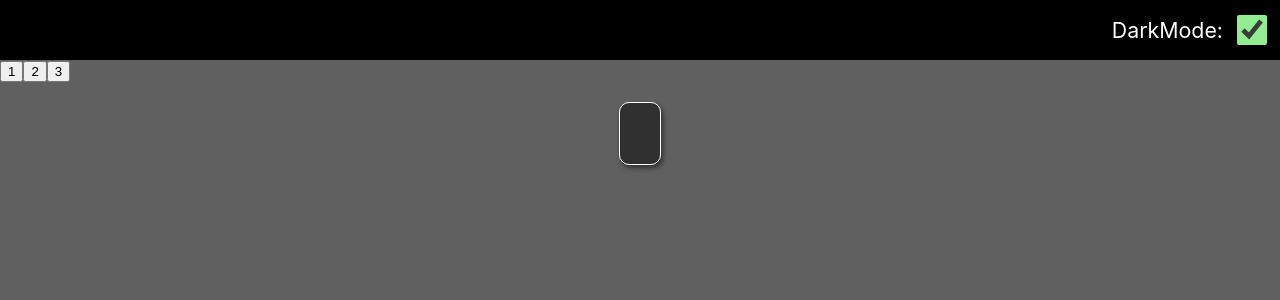
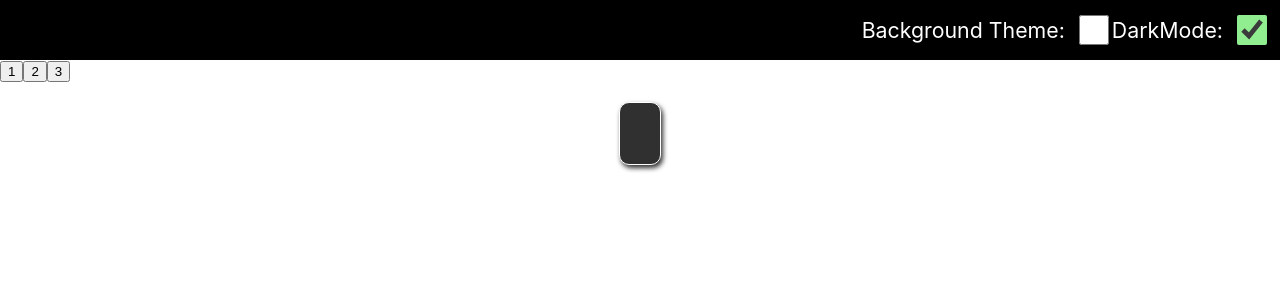
Before and after one commit to DonkoHunor/react-todo, a React (Create React App) app: page / in a window 1280 px wide. Shown: the top 300 px of the page. Built offline with nearby package versions, Linux system fonts and the light colour scheme; no server answers.

Commit message:
useState cleanup

```diff
--- a/src/App.tsx
+++ b/src/App.tsx
@@ -1,4 +1,4 @@
-import React from 'react';
+import React, {useState} from 'react';
 import './App.css';
 import {Todo} from "./Todo";
 import TodoList from "./Components/TodoList";
@@ -16,13 +16,20 @@ const initialTodoList: Todo[] = [
     {id: '4', text: 'Teszt szöveg 4'},
 ]
 
+
 function App() {
+
+    const [theme, setTheme] = useState(false);
+
+    function toggleTheme() {
+        setTheme(!theme);
+    }
 
     return (
         <div>
             <DarkModeContextProvider>
-                <ThemeBackground/>
-                <ToolBar/>
+                {theme && <ThemeBackground/>}
+                <ToolBar toggleState={theme} toggle={toggleTheme}/>
                 <Products/>
             </DarkModeContextProvider>
         </div>
--- a/src/Components/ThemeBackground.tsx
+++ b/src/Components/ThemeBackground.tsx
@@ -6,6 +6,10 @@ function ThemeBackground() {
 
     useEffect(() => {
         document.body.style.background = darkMode ? '#606060' : '#c5c5c5';
+
+        return () => {
+            document.body.style.background = '';
+        }
     }, [darkMode]);
 
     return null
--- a/src/Components/ToolBar.tsx
+++ b/src/Components/ToolBar.tsx
@@ -1,10 +1,17 @@
 import React, {useContext} from "react";
 import darkModeContext from "../Contexts/DarkModeContext";
 
-function ToolBar() {
+interface ToolBarProps {
+    toggleState: boolean
+    toggle: () => void;
+}
+
+function ToolBar(props: ToolBarProps) {
     const {darkMode, setDarkMode} = useContext(darkModeContext);
     return (
         <div className="ToolBar">
+            <label>Background Theme: </label>
+            <input className="Checkbox" type="checkbox" onChange={props.toggle} checked={props.toggleState}/>
             <label>DarkMode: </label>
             <input className="Checkbox" type="checkbox" onChange={() => setDarkMode(!darkMode)} checked={darkMode}/>
         </div>)
```
